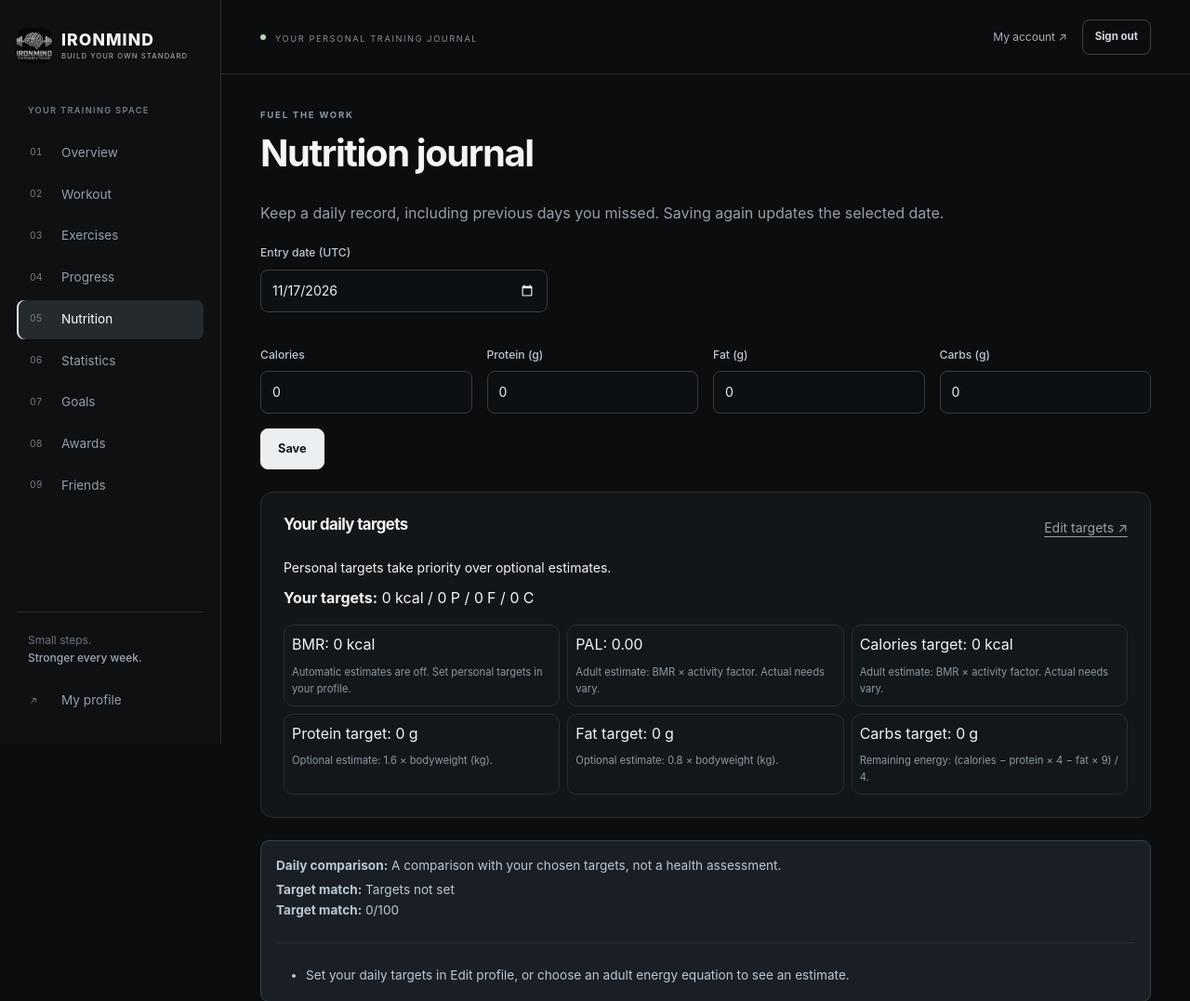
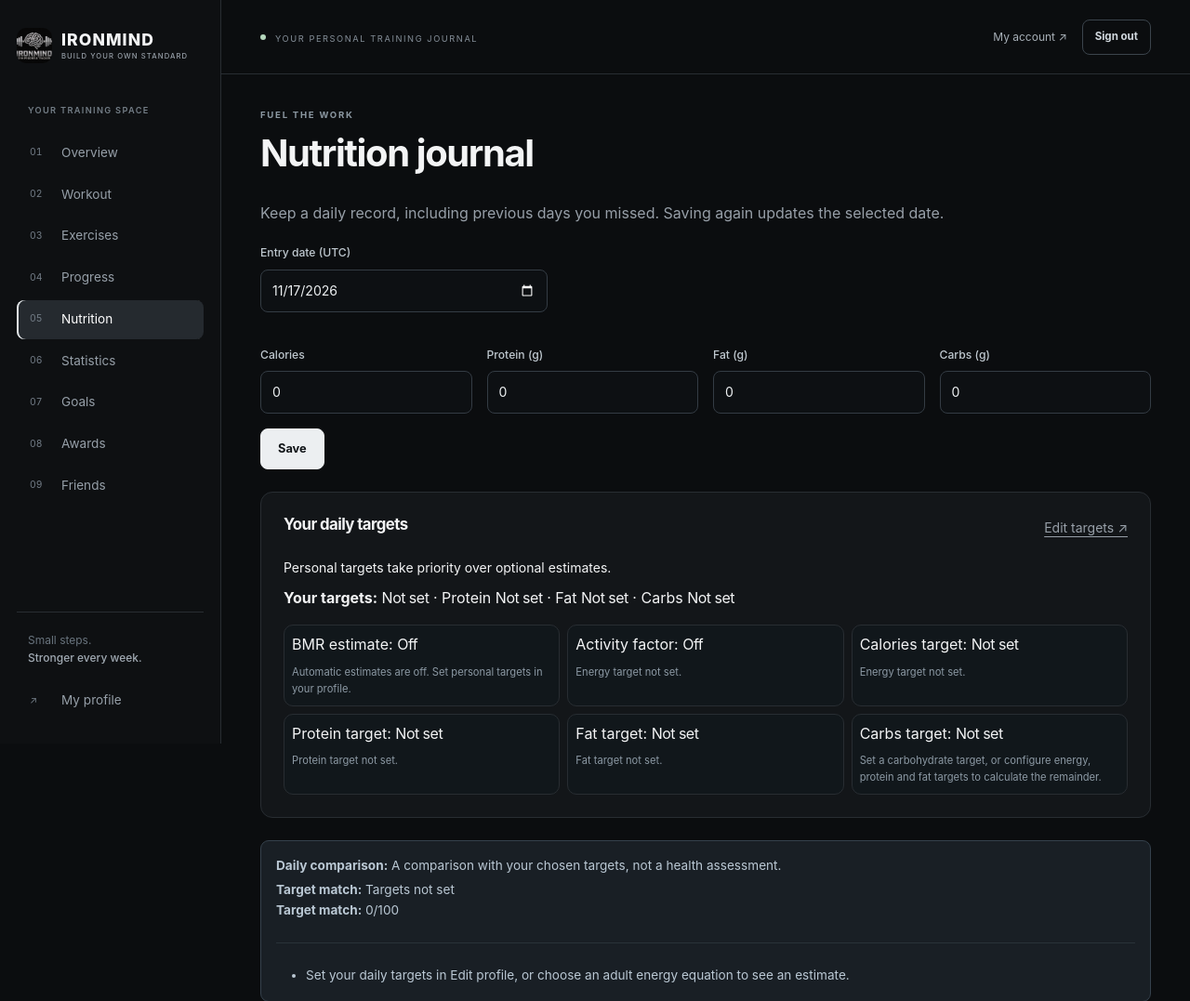
Before and after one commit to Andrew543210/IronMindGym, an ASP.NET Core app: page /Nutrition in a window 1280 px wide. Shown: the top 1077 px of the page at 93% size. Run offline with ASP.NET Core 8, Linux system fonts and the light colour scheme; the visitor is signed in with stand-in values (Sample User, id 1); the project's own start-up code is not run, and a stand-in starts its controllers and pages.

Commit message:
fix(nutrition): distinguish missing targets from calculated values

```diff
--- a/IronMindGym/ViewModels/NutritionViewModel.cs
+++ b/IronMindGym/ViewModels/NutritionViewModel.cs
@@ -4,6 +4,8 @@ namespace IronMindGym.ViewModels;
 
 public class NutritionTargetsViewModel
 {
+    public static string DisplayTarget(double value, string unit) => value > 0 ? $"{value:0.#} {unit}" : "Not set";
+
     public string SystemAdvice { get; set; } = string.Empty;
     public string SystemVerdict { get; set; } = string.Empty;
     public int SystemScore
--- a/IronMindGym/Views/Nutrition/Index.cshtml
+++ b/IronMindGym/Views/Nutrition/Index.cshtml
@@ -32,45 +32,45 @@
         <p class="small mb-2">Personal targets take priority over optional estimates.</p>
         <div class="mb-3">
             <strong>Your targets:</strong>
-            <span class="metric">@Model.TargetCaloriesKcal</span> kcal /
-            <span class="metric">@Model.TargetProteinG</span> P /
-            <span class="metric">@Model.TargetFatG</span> F /
-            <span class="metric">@Model.TargetCarbsG</span> C
+            <span class="metric">@NutritionTargetsViewModel.DisplayTarget(Model.TargetCaloriesKcal, "kcal")</span> · Protein
+            <span class="metric">@NutritionTargetsViewModel.DisplayTarget(Model.TargetProteinG, "g")</span> · Fat
+            <span class="metric">@NutritionTargetsViewModel.DisplayTarget(Model.TargetFatG, "g")</span> · Carbs
+            <span class="metric">@NutritionTargetsViewModel.DisplayTarget(Model.TargetCarbsG, "g")</span>
         </div>
         <div class="row g-2">
             <div class="col-md-4">
                 <div class="formula-target p-2 h-100">
-                    <div>BMR: <span class="metric">@Model.BasalMetabolicRate</span> kcal</div>
+                    <div>BMR estimate: <span class="metric">@(Model.BasalMetabolicRate > 0 ? $"{Model.BasalMetabolicRate:0} kcal" : "Off")</span></div>
                     <div class="formula-hint">@Model.BmrFormulaText</div>
                 </div>
             </div>
             <div class="col-md-4">
                 <div class="formula-target p-2 h-100">
-                    <div>PAL: <span class="metric">@Model.ActivityMultiplier.ToString("F2")</span></div>
+                    <div>Activity factor: <span class="metric">@(Model.ActivityMultiplier > 0 ? Model.ActivityMultiplier.ToString("F2") : "Off")</span></div>
                     <div class="formula-hint">@Model.CaloriesFormulaText</div>
                 </div>
             </div>
             <div class="col-md-4">
                 <div class="formula-target p-2 h-100">
-                    <div>Calories target: <span class="metric">@Model.TargetCaloriesKcal</span> kcal</div>
+                    <div>Calories target: <span class="metric">@NutritionTargetsViewModel.DisplayTarget(Model.TargetCaloriesKcal, "kcal")</span></div>
                     <div class="formula-hint">@Model.CaloriesFormulaText</div>
                 </div>
             </div>
             <div class="col-md-4">
                 <div class="formula-target p-2 h-100">
-                    <div>Protein target: <span class="metric">@Model.TargetProteinG</span> g</div>
+                    <div>Protein target: <span class="metric">@NutritionTargetsViewModel.DisplayTarget(Model.TargetProteinG, "g")</span></div>
                     <div class="formula-hint">@Model.ProteinFormulaText</div>
                 </div>
             </div>
             <div class="col-md-4">
                 <div class="formula-target p-2 h-100">
-                    <div>Fat target: <span class="metric">@Model.TargetFatG</span> g</div>
+                    <div>Fat target: <span class="metric">@NutritionTargetsViewModel.DisplayTarget(Model.TargetFatG, "g")</span></div>
                     <div class="formula-hint">@Model.FatFormulaText</div>
                 </div>
             </div>
             <div class="col-md-4">
                 <div class="formula-target p-2 h-100">
-                    <div>Carbs target: <span class="metric">@Model.TargetCarbsG</span> g</div>
+                    <div>Carbs target: <span class="metric">@NutritionTargetsViewModel.DisplayTarget(Model.TargetCarbsG, "g")</span></div>
                     <div class="formula-hint">@Model.CarbsFormulaText</div>
                 </div>
             </div>
```
Also changed, not shown: IronMindGym/Services/NutritionAdviceService.cs (+9 -5 lines), IronMindGym/Views/Nutrition/Details.cshtml (+6 -6 lines).
